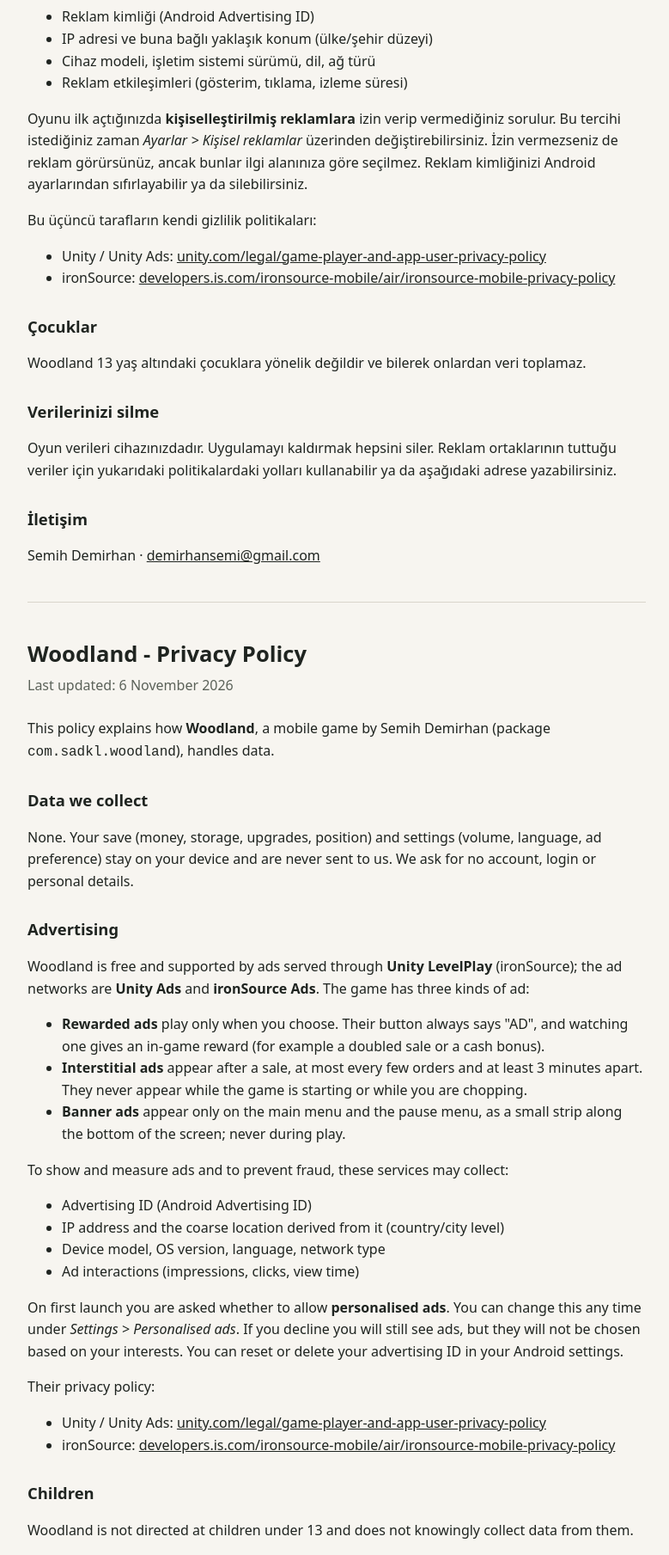
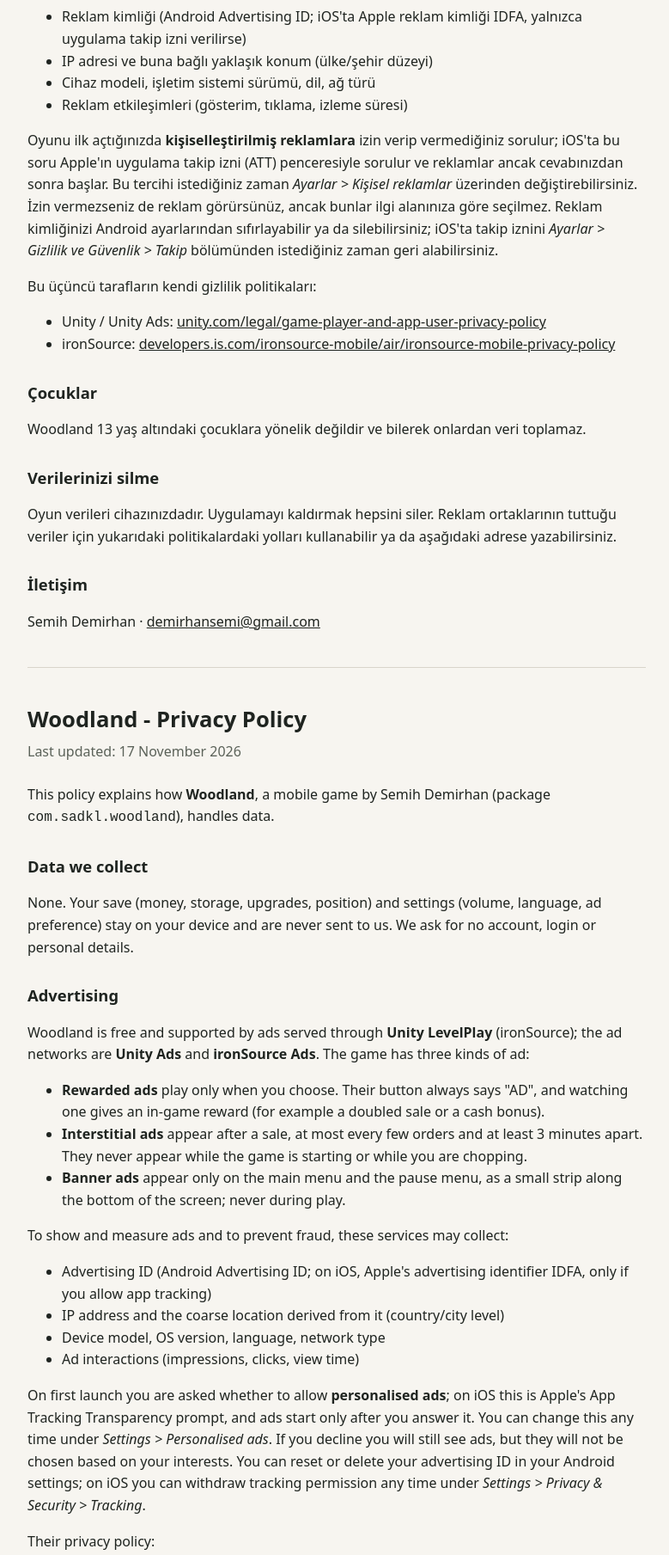
Before and after one commit to semih123456/semih123456.github.io, a plain HTML site: page woodland/index.html in a window 1280 px wide. Shown: the part 700-2509 px from the top of the page at 86% size, without its empty margins (248-1027 px from the left). Drawn offline with Linux system fonts and the light colour scheme.

Commit message:
Woodland privacy policy: iOS IDFA and ATT prompt

```diff
--- a/woodland/index.html
+++ b/woodland/index.html
@@ -21,7 +21,7 @@
 <main>
 
 <h1>Woodland - Gizlilik Politikası</h1>
-<p class="meta">Son güncelleme: 6 Kasım 2026</p>
+<p class="meta">Son güncelleme: 17 Kasım 2026</p>
 
 <p>Bu politika, Semih Demirhan tarafından geliştirilen <strong>Woodland</strong> mobil oyununun (paket adı <code>com.sadkl.woodland</code>) hangi verileri nasıl işlediğini açıklar.</p>
 
@@ -37,12 +37,12 @@
 </ul>
 <p>Bu hizmetler reklam göstermek, ölçmek ve dolandırıcılığı önlemek için cihazınızdan şu verileri toplayabilir:</p>
 <ul>
-  <li>Reklam kimliği (Android Advertising ID)</li>
+  <li>Reklam kimliği (Android Advertising ID; iOS'ta Apple reklam kimliği IDFA, yalnızca uygulama takip izni verilirse)</li>
   <li>IP adresi ve buna bağlı yaklaşık konum (ülke/şehir düzeyi)</li>
   <li>Cihaz modeli, işletim sistemi sürümü, dil, ağ türü</li>
   <li>Reklam etkileşimleri (gösterim, tıklama, izleme süresi)</li>
 </ul>
-<p>Oyunu ilk açtığınızda <strong>kişiselleştirilmiş reklamlara</strong> izin verip vermediğiniz sorulur. Bu tercihi istediğiniz zaman <em>Ayarlar &gt; Kişisel reklamlar</em> üzerinden değiştirebilirsiniz. İzin vermezseniz de reklam görürsünüz, ancak bunlar ilgi alanınıza göre seçilmez. Reklam kimliğinizi Android ayarlarından sıfırlayabilir ya da silebilirsiniz.</p>
+<p>Oyunu ilk açtığınızda <strong>kişiselleştirilmiş reklamlara</strong> izin verip vermediğiniz sorulur; iOS'ta bu soru Apple'ın uygulama takip izni (ATT) penceresiyle sorulur ve reklamlar ancak cevabınızdan sonra başlar. Bu tercihi istediğiniz zaman <em>Ayarlar &gt; Kişisel reklamlar</em> üzerinden değiştirebilirsiniz. İzin vermezseniz de reklam görürsünüz, ancak bunlar ilgi alanınıza göre seçilmez. Reklam kimliğinizi Android ayarlarından sıfırlayabilir ya da silebilirsiniz; iOS'ta takip iznini <em>Ayarlar &gt; Gizlilik ve Güvenlik &gt; Takip</em> bölümünden istediğiniz zaman geri alabilirsiniz.</p>
 <p>Bu üçüncü tarafların kendi gizlilik politikaları:</p>
 <ul>
   <li>Unity / Unity Ads: <a href="https://unity.com/legal/game-player-and-app-user-privacy-policy">unity.com/legal/game-player-and-app-user-privacy-policy</a></li>
@@ -61,7 +61,7 @@
 <hr>
 
 <h1>Woodland - Privacy Policy</h1>
-<p class="meta">Last updated: 6 November 2026</p>
+<p class="meta">Last updated: 17 November 2026</p>
 
 <p>This policy explains how <strong>Woodland</strong>, a mobile game by Semih Demirhan (package <code>com.sadkl.woodland</code>), handles data.</p>
 
@@ -77,12 +77,12 @@
 </ul>
 <p>To show and measure ads and to prevent fraud, these services may collect:</p>
 <ul>
-  <li>Advertising ID (Android Advertising ID)</li>
+  <li>Advertising ID (Android Advertising ID; on iOS, Apple's advertising identifier IDFA, only if you allow app tracking)</li>
   <li>IP address and the coarse location derived from it (country/city level)</li>
   <li>Device model, OS version, language, network type</li>
   <li>Ad interactions (impressions, clicks, view time)</li>
 </ul>
-<p>On first launch you are asked whether to allow <strong>personalised ads</strong>. You can change this any time under <em>Settings &gt; Personalised ads</em>. If you decline you will still see ads, but they will not be chosen based on your interests. You can reset or delete your advertising ID in your Android settings.</p>
+<p>On first launch you are asked whether to allow <strong>personalised ads</strong>; on iOS this is Apple's App Tracking Transparency prompt, and ads start only after you answer it. You can change this any time under <em>Settings &gt; Personalised ads</em>. If you decline you will still see ads, but they will not be chosen based on your interests. You can reset or delete your advertising ID in your Android settings; on iOS you can withdraw tracking permission any time under <em>Settings &gt; Privacy &amp; Security &gt; Tracking</em>.</p>
 <p>Their privacy policy:</p>
 <ul>
   <li>Unity / Unity Ads: <a href="https://unity.com/legal/game-player-and-app-user-privacy-policy">unity.com/legal/game-player-and-app-user-privacy-policy</a></li>
```
